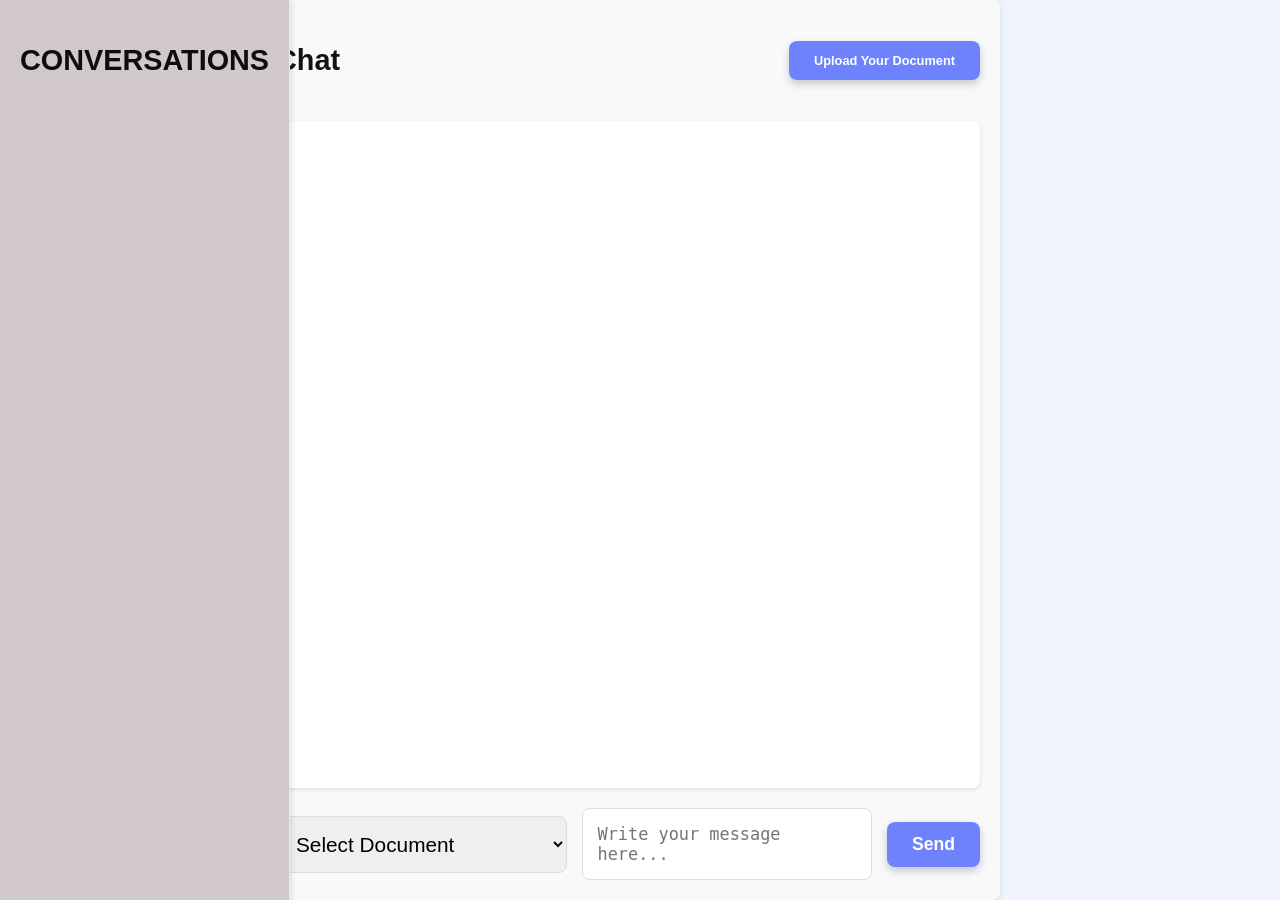
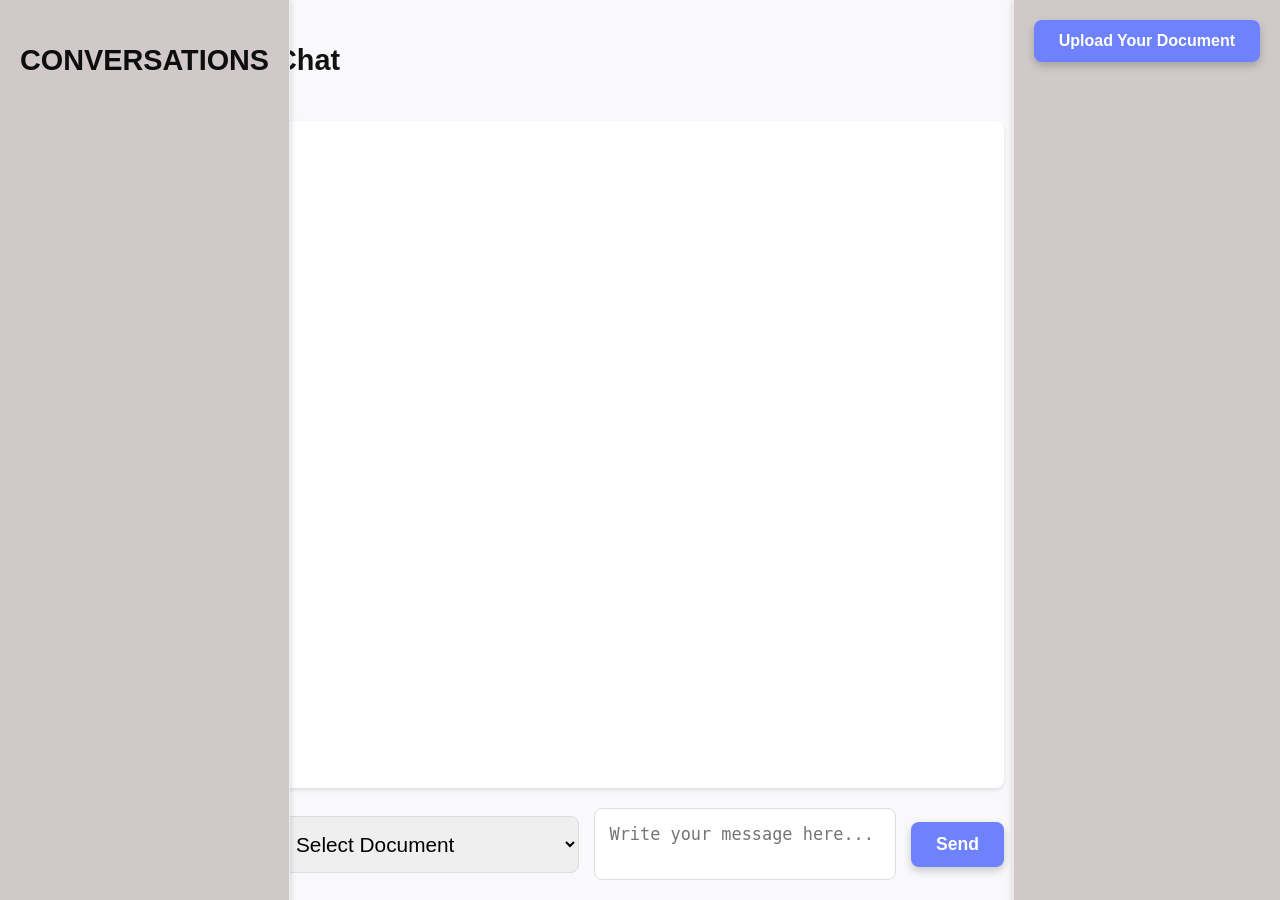
Before and after one commit to EthixDev/rag_chatbot, a Django app: page /chat/ in a window 1280 px wide. Run offline with Django 5.2, Linux system fonts and the light colour scheme; data that the repository does not hold is empty; parts of the project's set-up code (start-up, migrations or seed data) failed here and were passed over; some libraries are stand-ins or nearby versions.

Commit message:
replace the document upload

```diff
--- a/app/templates/app/UI.html
+++ b/app/templates/app/UI.html
@@ -6,7 +6,7 @@
     <title>Ethix Chatbot</title>
     <link rel="stylesheet" href="https://cdnjs.cloudflare.com/ajax/libs/font-awesome/6.0.0/css/all.min.css">
     <style>
-       /* General Reset */
+        /* General Reset */
         body {
             margin: 0;
             padding: 0;
@@ -14,13 +14,13 @@
             background-color: #f0f4fc;
             color: #333;
         }
-       /* Layout */
+        /* Layout */
         .main-container {
             display: flex;
             height: 100vh;
             overflow: hidden;
             justify-content: flex-start; /* Align content to the left */
-            }
+        }
 
         /* Sidebar */
         .sidebar {
@@ -31,11 +31,11 @@
             flex-direction: column;
             box-shadow: 2px 0 5px rgba(0, 0, 0, 0.1);
             border-right: 1px solid #ececec;
-            position: fixed; /* Keep sidebar fixed to the left */
+            position: fixed;
             top: 0;
             left: 0;
             height: 100%; /* Full height */
-            z-index: 100; /* Ensure it appears above other elements */
+            z-index: 100;
         }
 
         .sidebar h2 {
@@ -84,20 +84,20 @@
 
         /* Chat Section */
         .chat-section {
-            flex: 0 0 55%;
-            margin-left: 20%;
+            flex: 1;
+            margin-left: 20%; /* Adjust for left sidebar */
+            margin-right: 20%; /* Adjust for right sidebar */
             display: flex;
             flex-direction: column;
             padding: 20px;
-            position: relative;
             background-color: #f9f9fc;
-            box-shadow: 0 2px 6px rgba(0, 0, 0, 0.1); /* Add slight shadow */
-            border-radius: 8px; /* Optional: rounded corners */
+            box-shadow: 0 2px 6px rgba(0, 0, 0, 0.1);
+            border-radius: 8px;
         }
 
         .chat-header {
             display: flex;
-            justify-content: space-between;
+            justify-content: left; /* Center the Chat header */
             align-items: center;
             margin-bottom: 20px;
         }
@@ -108,17 +108,36 @@
             font-weight: bold;
         }
 
+        /* Right Sidebar */
+        .right-sidebar {
+            flex: 0 0 20%; /* Fixed width: 20% */
+            background-color: #d1c9c9;
+            padding: 20px;
+            display: flex;
+            flex-direction: column;
+            align-items: flex-start; /* Align content to the left of the sidebar */
+            box-shadow: -2px 0 5px rgba(0, 0, 0, 0.1);
+            border-left: 1px solid #ececec;
+            position: fixed;
+            top: 0;
+            right: 0;
+            height: 100%; /* Full height */
+            z-index: 100;
+        }
+
         .upload-button {
             background-color: #6d82fc;
             color: #ffffff;
             padding: 12px 25px;
             border: none;
             border-radius: 8px;
-            font-size: 0.8em;
+            font-size: 1em;
             font-weight: bold;
             cursor: pointer;
             box-shadow: 0 4px 8px rgba(0, 0, 0, 0.2);
             transition: background-color 0.3s ease, box-shadow 0.3s ease;
+            margin-bottom: 20px; /* Add spacing below the button */
+            align-self: center; /* Center the button horizontally */
         }
 
         .upload-button:hover {
@@ -166,18 +185,21 @@
             align-items: center;
             gap: 15px;
             margin-top: 20px;
+            width: 100%;
         }
 
         textarea, select {
-            flex: 1;
+            flex: 1; /* Make inputs grow proportionally */
             padding: 15px;
             border: 1px solid #ddd;
             border-radius: 8px;
             font-size: 1.3em;
             resize: none;
+            box-sizing: border-box; /* Include padding in width calculation */
         }
 
         button.send-button {
+            flex: 0 0 auto; /* Prevent the button from growing */
             background-color: #6d82fc;
             color: white;
             border: none;
@@ -230,7 +252,7 @@
 </head>
 <body>
     <div class="main-container">
-        <!-- Sidebar -->
+        <!-- Left Sidebar -->
         <aside class="sidebar">
             <h2>CONVERSATIONS</h2>
             <div class="conversation-list" id="conversation-list">
@@ -242,7 +264,6 @@
         <section class="chat-section">
             <div class="chat-header">
                 <h2>Chat</h2>
-                <button class="upload-button" id="upload-button">Upload Your Document</button>
             </div>
             <div class="conversation-history" id="conversation-history">
                 <!-- Chat messages will be dynamically loaded here -->
@@ -255,12 +276,11 @@
                 <button type="submit" class="send-button">Send</button>
             </form>
         </section>
+        <!-- Right Sidebar -->
+        <aside class="right-sidebar">
+            <button class="upload-button" id="upload-button">Upload Your Document</button>
+        </aside>
     </div>
-
-    <div class="loading-overlay" id="loading-overlay">
-        <div class="loading-spinner"></div>
-    </div>
-
     <script src="https://cdnjs.cloudflare.com/ajax/libs/axios/1.4.0/axios.min.js"></script>
     <script>
         document.addEventListener("DOMContentLoaded", function () {
```
